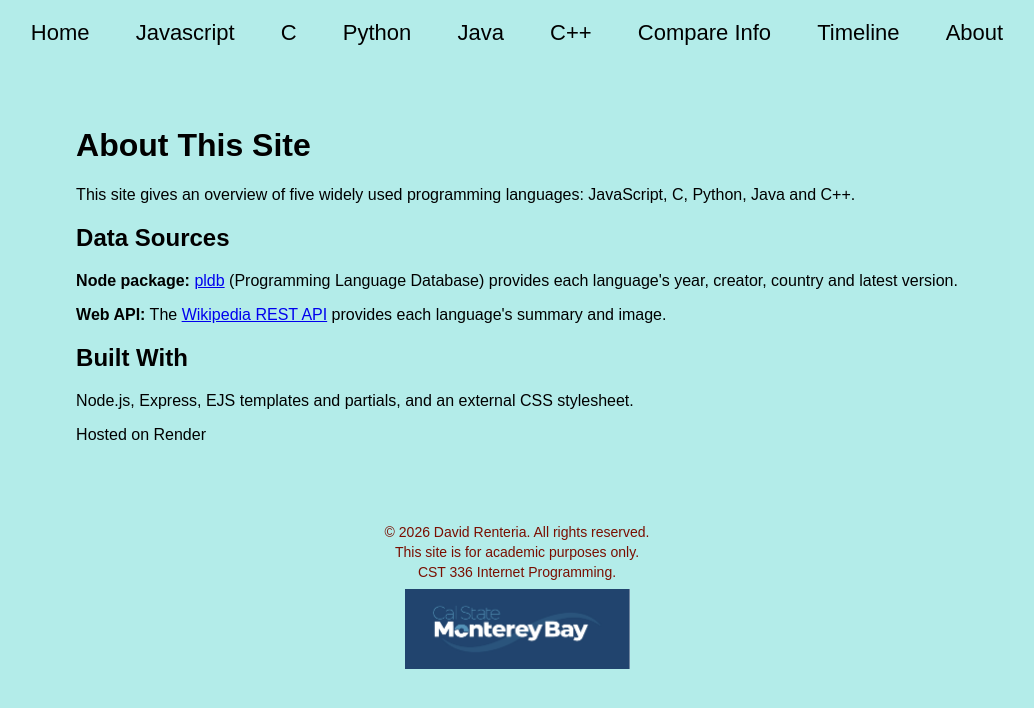
After one commit to darenteria-cpu/HW4, a Node server app: page /about in a window 1280 px wide. The commit adds this page. Shown: the top 708 px of the page, without its empty margins (123-1157 px from the left). Run offline with Node 20, Linux system fonts and the light colour scheme.

Commit message:
added 5 routes

```diff
--- a/index.mjs
+++ b/index.mjs
@@ -12,11 +12,29 @@ app.get('/language', async (req, res) => {
   //web api
   let pageName = languageInfo.wikipedia.split('/wiki/')[1];
   let response = await fetch(`https://en.wikipedia.org/api/rest_v1/page/summary/${pageName}`,
-   { headers: { 'User-Agent': 'CST336-HW4 (student project)' } });
+   { headers: { 'User-Agent': 'CST336-HW4 (student project)' } });  //wikipedia needs identifiaction and reason or it might block the request
   let data = await response.json();
   res.render(languageName, { languageInfo, data });
 });
 
+//routes to the compare view
+app.get('/compare', (req, res) => {
+   let languages = pldb.slice(0, 5);  //pulls first five languages which are the ones I choose for the project
+   res.render('compare', { languages });
+});
+
+//routes to timeline view
+app.get('/timeline', (req, res) => {
+   let languages = pldb.slice(0, 5).sort((a, b) => a.appeared - b.appeared); //pulls and sorts those 5 languages by year they appeared
+   res.render('timeline', { languages });
+});
+
+// routes to the about page
+app.get('/about', (req, res) => {
+  res.render('about');
+});
+
+//routes to the index view
 app.get('/', (req, res) => {
   res.render('index');
 });
--- a/public/css/styles.css
+++ b/public/css/styles.css
@@ -103,6 +103,30 @@ main {
     font-size: 18px;
 }
 
+.compare {
+    width: 80%;
+}
+
+.compare h1 {
+    text-align: center;
+}
+
+table {
+    width: 80%;
+    margin: 0 auto;
+    border-collapse: collapse;
+}
+
+th, td {
+    padding: 12px 20px;
+    text-align: left;
+    border-bottom: 1px solid black;
+}
+
+th {
+    background-color: #a58fd6;
+}
+
 footer {
         text-align: center;
         padding: 20px;
--- /dev/null
+++ b/views/about.ejs
@@ -0,0 +1,29 @@
+<!DOCTYPE html>
+<html lang="en">
+<%- include('partials/head.ejs') %>
+<body>
+    <%- include('partials/nav.ejs') %>
+    <main class="about">
+        <div>
+            <h1>About This Site</h1>
+            <p>This site gives an overview of five widely used programming languages:
+               JavaScript, C, Python, Java and C++.</p>
+
+            <h2>Data Sources</h2>
+            <p><strong>Node package:</strong>
+               <a href="https://www.npmjs.com/package/pldb">pldb</a>
+               (Programming Language Database) provides each language's year, creator,
+               country and latest version.</p>
+            <p><strong>Web API:</strong> The
+               <a href="https://www.mediawiki.org/wiki/Page_Content_Service">Wikipedia REST API</a>
+               provides each language's summary and image.</p>
+
+            <h2>Built With</h2>
+            <p>Node.js, Express, EJS templates and partials, and an external CSS stylesheet.</p>
+            <p>Hosted on Render</p>
+
+        </div>
+    </main>
+    <%- include('partials/footer.ejs') %>
+</body>
+</html>
--- a/views/cpp.ejs
+++ b/views/cpp.ejs
@@ -4,7 +4,6 @@
 <body>
     <%- include('partials/nav.ejs') %>
     <main class="language-page">
-        <%# 2 columns%>
         <div class="name-column">
         <h1><%= languageInfo.name %></h1>
         <img src="<%= data.thumbnail.source %>" class="photo">
--- a/views/partials/nav.ejs
+++ b/views/partials/nav.ejs
@@ -4,4 +4,8 @@
   <a href="/language?languageName=python"> Python </a>
   <a href="/language?languageName=java"> Java </a>
   <a href="/language?languageName=cpp"> C++ </a>
+  <a href="/compare"> Compare Info </a>
+  <a href="/timeline"> Timeline </a>
+  <a href="/about"> About </a>
+
 </nav>
```
Also changed, not shown: views/compare.ejs (added, +29 -0 lines), views/timeline.ejs (added, +20 -0 lines).
